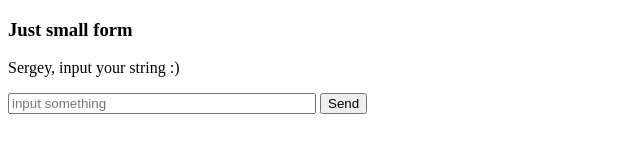
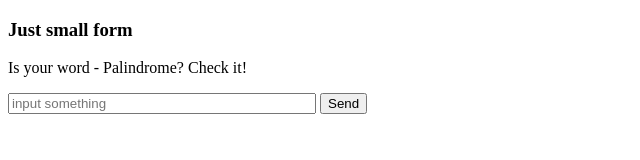
Before and after one commit to jurassic-period/Task-1-for-Sergey, a plain HTML site: page index.html in a window 1280 px wide. Shown: the full height of the page, 0-640 px from the left. Drawn offline with Linux system fonts and the light colour scheme.

Commit message:
third with js code and new text

```diff
--- a/index.html
+++ b/index.html
@@ -13,7 +13,7 @@
                 Just small form
             </h3>
             <p class="send__text">
-                Sergey, input your string :)
+                Is your word - Palindrome? Check it!
             </p>
             <input id="inputTxt" type="text" class="#" style="width: 300px" placeholder="input something" name="smth" required>
             <button id="btn" class="btn" type="submit" onclick="result()">Send</button>
```
Also changed, not shown: js/main.js (+0 -7 lines).
